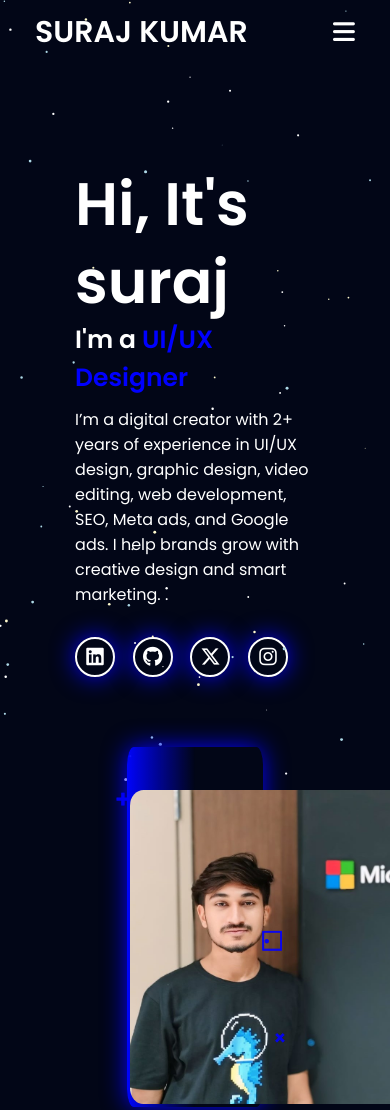
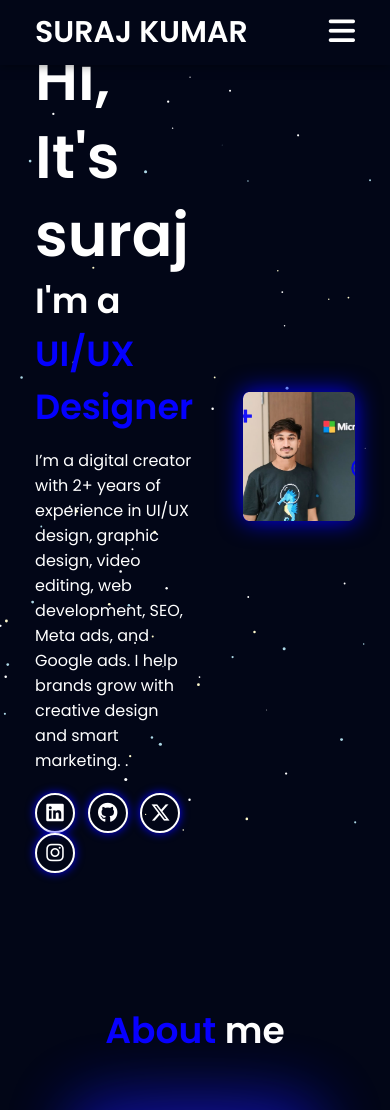
Before and after one commit to surajkumar-eng/portfolio, a plain HTML site: page index.html in a window 390 px wide. Shown: the top 1110 px of the page. Drawn offline with nearby package versions, Linux system fonts and the light colour scheme.

Commit message:
Update style.css

```diff
--- a/css/style.css
+++ b/css/style.css
@@ -47,13 +47,11 @@ body {
   width: 100%;
   height: 100vh;
   overflow-x: hidden;
-
   background-color: var(--background-dark);
   color: var(--text-color);
   animation: pageFadeIn 1.2s ease-in-out;
 }
 
-/* Page Entry Animation */
 @keyframes pageFadeIn {
   0% {
     opacity: 0;
@@ -67,54 +65,55 @@ body {
 
 /* Header */
 header {
-
-position: static;
+  position: fixed;
   top: 0;
   left: 0;
   width: 100%;
   padding: 1rem 9%;
   background-color: var(--background-dark);
-  filter: drop-shadow(10px);
   display: flex;
   justify-content: space-between;
   align-items: center;
-  z-index: 100;
+  z-index: 999;
+  box-shadow: 0 0 10px rgba(0,0,0,0.5);
 }
 
 .logo {
   font-size: 3rem;
-color: var(--text-color);
+  color: var(--text-color);
   font-weight: 800;
   cursor: pointer;
-  transition: 0.5s ease;
+  transition: transform 0.5s ease;
 }
-
 .logo:hover {
   transform: scale(1.1);
 }
 
-/* Hamburger */
+/* Hamburger Icon */
 .hamburger {
   display: none;
+  font-size: 3rem;
+  color: var(--text-color);
   cursor: pointer;
-  font-size: 2.5rem;
-  color: var(--text-color);
+  z-index: 1001;
 }
 
-/* Nav */
+/* Navigation Menu */
+nav {
+  display: flex;
+  align-items: center;
+}
+
 nav a {
   font-size: 1.8rem;
   color: var(--text-color);
   margin-left: 4rem;
   font-weight: 500;
-  transition: transform 0.3s ease, color 0.3s ease, border-bottom 0.3s ease;
+  transition: all 0.3s ease;
   border-bottom: 3px solid transparent;
-  display: inline-block;
-  cursor: pointer;
 }
 
 nav a:hover,
-nav a:focus,
 nav a.active {
   color: var(--primary-color);
   border-bottom: 3px solid var(--primary-color);
@@ -122,248 +121,212 @@ nav a.active {
 }
 
 /* Responsive Nav */
-@media(max-width: 995px) {
+@media (max-width: 995px) {
   .hamburger {
     display: block;
   }
 
   nav {
-
+    position: absolute;
+    top: 100%;
+    right: 0;
+    width: 60%;
+    background-color: var(--background-dark);
+    flex-direction: column;
+    padding: 2rem;
     display: none;
-    top: 5rem;
-    right: 0;
-    width: 40%;
-    border-left: 3px solid var(--primary-color);
-    border-bottom: 3px solid var(--primary-color);
-    border-bottom-left-radius: 2rem;
-    padding: 1rem;
+    border-left: 2px solid var(--primary-color);
+    border-bottom: 2px solid var(--primary-color);
+    border-bottom-left-radius: 1rem;
   }
 
   nav.active {
-    display: block;
+    display: flex;
   }
 
   nav a {
-    display: block;
+    margin: 2rem 0;
     font-size: 2rem;
-    margin: 3rem 0;
-  }
-
-  nav a:hover,
-  nav a.active {
-    padding: 1rem;
-    border-radius: 0.5rem;
-    border-bottom: 0.5rem solid var(--primary-color);
+    text-align: right;
   }
 }
 
-/* Sections */
+/* Section Padding */
 section {
   min-height: 100vh;
-  padding: 5rem 9% 5rem;
+  padding: 8rem 9% 5rem;
 }
 
 /* Home Section */
 .home {
   display: flex;
+  align-items: center;
   justify-content: center;
-  align-items: center;
-  gap: 8rem;
-  background-color: var(--background-dark);
+  gap: 5rem;
+  flex-wrap: wrap;
+  padding-top: 4rem;
 }
 
-.home .home-content h1 {
+.home-content {
+  flex: 1;
+}
+
+.home-content h1 {
   font-size: 6rem;
   font-weight: 700;
   line-height: 1.3;
 }
 
-span {
-  color: rgb(0, 0, 255);
-}
-
-canvas#stars {
-  position: fixed;
-  top: 0;
-  left: 0;
-  z-index: 0;
-  width: 100%;
-  height: 100%;
-  pointer-events: none;
-}
 .home-content h3 {
-  font-size: 4rem;
+  font-size: 3.5rem;
   margin-bottom: 1rem;
   font-weight: 700;
 }
 
 .home-content p {
   font-size: 1.6rem;
+  margin-top: 1.5rem;
 }
 
+span {
+  color: var(--primary-color);
+}
+
+.home-img {
+  flex: 1;
+  max-width: 40rem;
+  position: relative;
+  border-radius: 5%;
+  box-shadow: 0 0 25px var(--primary-color);
+  overflow: hidden;
+  background: linear-gradient(to right, var(--primary-color) 0%, transparent 50%);
+}
 
 .home-img img {
   width: 100%;
   height: auto;
-  display: block;
   border-radius: 5%;
   object-fit: cover;
-
-
-  cursor: pointer;
+  display: block;
 }
 
+/* Social Icons */
+.social-icons {
+  margin-top: 2rem;
+}
 
-/* Social Icons */
 .social-icons a {
   display: inline-flex;
   justify-content: center;
   align-items: center;
   width: 4rem;
   height: 4rem;
-  background-color: transparent;
-  border: 0.2rem solid var(--text-color);
+  border: 2px solid var(--text-color);
+  border-radius: 50%;
+  margin-right: 1rem;
+  color: var(--text-color);
   font-size: 2rem;
-  border-radius: 50%;
-  margin: 3rem 1.5rem 3rem 0;
   transition: 0.3s ease;
-color: var(--text-color);
-  box-shadow: 0 0 25px var(--primary-color);
+  box-shadow: 0 0 10px var(--primary-color);
 }
 
 .social-icons a:hover {
+  transform: scale(1.2) translateY(-5px);
+  background-color: var(--hover-bg);
   color: var(--hover-color);
-  transform: scale(1.3) translateY(-5px);
-  background-color: var(--hover-bg);
-  box-shadow: 0 0 25px var(--primary-color);
 }
 
 /* Button */
 .btn {
+  margin-top: 2rem;
   display: inline-block;
   padding: 1rem 2.8rem;
-  background-color: var(--background-dark);
   border-radius: 4rem;
   font-size: 1.6rem;
+  font-weight: 600;
   color: var(--primary-color);
-  letter-spacing: 0.3rem;
-  font-weight: 600;
   border: 2px solid var(--primary-color);
+  background: transparent;
+  cursor: pointer;
   transition: 0.3s ease;
-  cursor: pointer;
 }
-
 .btn:hover {
-  transform: scale3d(1.03);
+  transform: scale(1.05);
   background-color: var(--hover-bg);
   color: var(--hover-color);
   box-shadow: 0 0 25px var(--primary-color);
 }
 
-/* Responsive */
-@media (max-width: 1000px) {
-  .home {
-    gap: 4rem;
-  }
-}
-
-@media(max-width: 995px) {
-  .home {
-    flex-direction: column;
-    margin: 5rem 4rem;
-  }
-
-  .home .home-content h3 {
-    font-size: 2.5rem;
-  }
-
-  .home-content h1 {
-    font-size: 5rem;
-  }
-
-  .home-img img {
-    width: 70vw;
-    margin-top: 4rem;
-  }
-}
-
-/* Canvas for Stars (if used) */
-
-.home-img {
-  position: relative;
-  display: inline-block;
-  max-width: 35vw;
-  border-radius: 5%;
-  overflow: visible;
-  padding: 0.3rem;
-  box-shadow: 0 0 25px var(--primary-color);
-  background: linear-gradient(to right, rgb(0, 4, 252) 0%, transparent 50%);
-}
-
-.shapes-container {
-  position: absolute;
-  top: 0; left: 0;
-  width: 100%; height: 100%;
+/* Stars Canvas */
+canvas#stars {
+  position: fixed;
+  top: 0;
+  left: 0;
+  z-index: -1;
+  width: 100%;
+  height: 100%;
   pointer-events: none;
 }
 
-/* Common styles for all shapes */
+/* Floating Shapes */
+.shapes-container {
+  position: absolute;
+  top: 0;
+  left: 0;
+  width: 100%;
+  height: 100%;
+  pointer-events: none;
+}
+
 .shape {
   position: absolute;
   color: var(--primary-color);
   font-weight: bold;
   opacity: 0.7;
-  /* user-select: none; */
   animation-iteration-count: infinite;
   animation-timing-function: ease-in-out;
 }
 
-/* Plus shape */
 .plus {
   font-size: 2.5rem;
   top: 10%;
   left: -10%;
-  animation-name: float1;
-  animation-duration: 6s;
+  animation: float1 6s infinite;
 }
 
-/* Circle shape */
 .circle {
-  width: 20px; height: 20px;
+  width: 20px;
+  height: 20px;
   border: 2px solid var(--primary-color);
-  border-radius: 5%;
+  border-radius: 50%;
   top: 50%;
   right: -15%;
-  animation-name: float2;
-  animation-duration: 8s;
+  animation: float2 8s infinite;
 }
 
-/* Cross shape */
 .cross {
   font-size: 2rem;
-  /* Change from 'left: 50%' to 'left: calc(100% + 10px)' to put it right outside the image */
-  left: calc(100% + 10px); /* 10px bahar right */
-  bottom: 15%; /* Same vertical position */
-  animation-name: float3;
-  animation-duration: 7s;
-  position: absolute;
+  left: calc(100% + 10px);
+  bottom: 15%;
+  animation: float3 7s infinite;
 }
 
-/* Float Animations */
 @keyframes float1 {
-  0%, 100% { transform: translateY(0) translateX(0); }
-  50% { transform: translateY(-15px) translateX(10px); }
+  0%, 100% { transform: translate(0, 0); }
+  50% { transform: translate(10px, -15px); }
 }
 
 @keyframes float2 {
-  0%, 100% { transform: translateY(0) translateX(0); }
-  50% { transform: translateY(20px) translateX(-10px); }
+  0%, 100% { transform: translate(0, 0); }
+  50% { transform: translate(-10px, 20px); }
 }
 
 @keyframes float3 {
-  0%, 100% { transform: translateY(0) translateX(0); }
-  50% { transform: translateY(-10px) translateX(-15px); }
+  0%, 100% { transform: translate(0, 0); }
+  50% { transform: translate(-15px, -10px); }
 }
+
+
 
 
 .txt{
```
